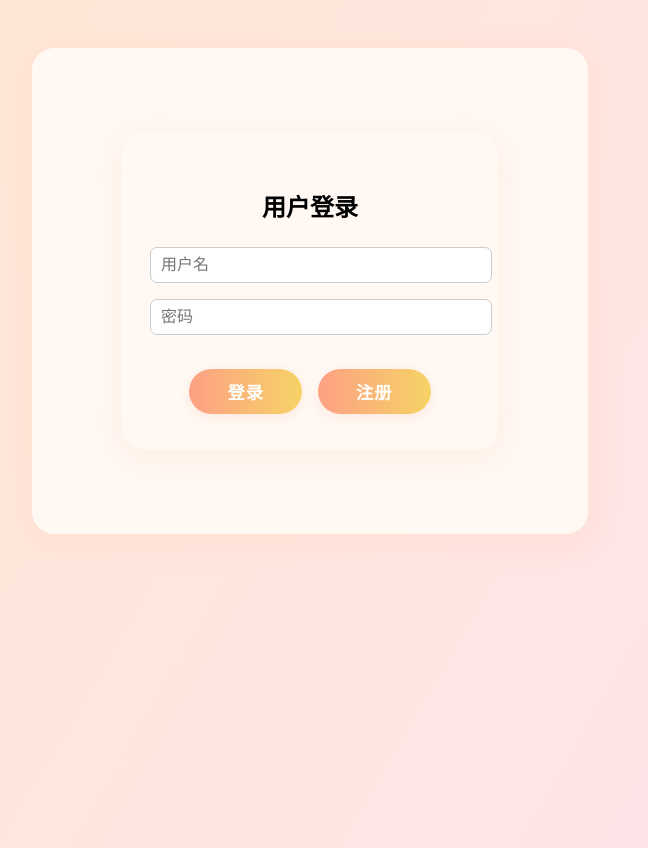
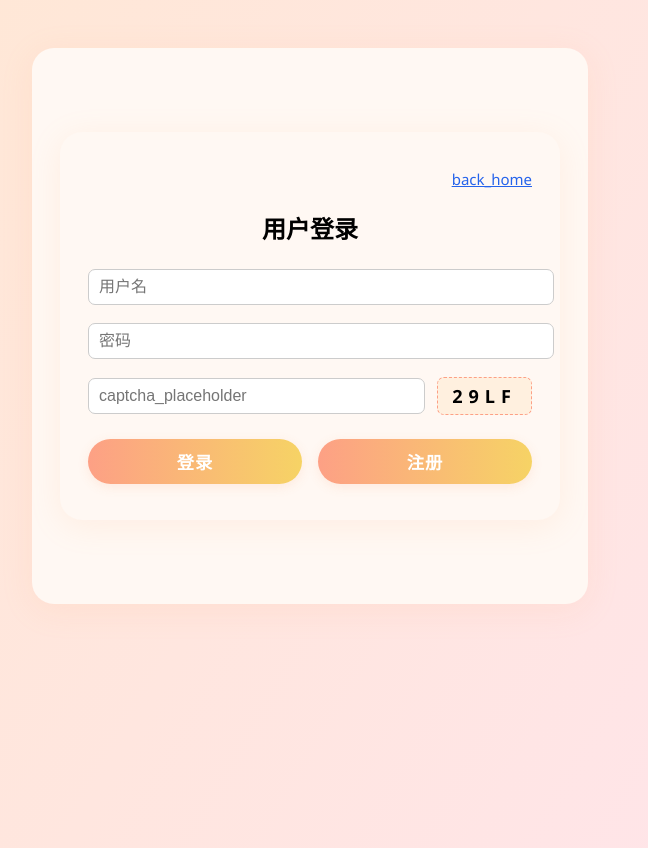
Before and after one commit to whdpanda/eatwhat-app, a React (Create React App) app in the folder frontend/: page /login in a window 1280 px wide. Shown: the whole page, without its empty margins (330-978 px from the left). Built offline with nearby package versions, Linux system fonts and the light colour scheme; no server answers.

Commit message:
增加驗證碼和返回

```diff
--- a/frontend/src/App.css
+++ b/frontend/src/App.css
@@ -2,7 +2,7 @@
 body {
   background: linear-gradient(120deg, #ffe8d2 0%, #ffe4ec 100%);
   min-height: 100vh;
-  font-family: 'Segoe UI', 'PingFang SC', 'Microsoft YaHei', Arial, sans-serif;
+  font-family: "Segoe UI", "PingFang SC", "Microsoft YaHei", Arial, sans-serif;
 }
 
 .app-container {
@@ -51,34 +51,37 @@ select:focus {
 }
 
 .button-main {
-  margin-top: 10px;
+  flex: 1 1 0;
+  border-radius: 30px;       /* 左右都是圆角 */
   background: linear-gradient(90deg, #fda085 0%, #f6d365 100%);
   color: #fff;
   border: none;
-  border-radius: 30px;
-  padding: 10px 38px;
+  padding: 10px 0;
   font-size: 1.08rem;
   font-weight: 700;
   letter-spacing: 0.06em;
   cursor: pointer;
   box-shadow: 0 3px 12px 0 rgba(249, 130, 77, 0.12);
   transition: background 0.3s, box-shadow 0.2s, transform 0.13s;
+  min-width: 200px;
 }
-
-.button-main:active {
-  transform: scale(0.98);
-  box-shadow: 0 2px 6px 0 rgba(249, 130, 77, 0.16);
-}
-
 .button-main:disabled {
-  background: #ffecd6;
-  color: #c3a984;
+  background: #ffd6a0;
   cursor: not-allowed;
-  box-shadow: none;
 }
 
 .restaurant-list {
   margin-top: 30px;
+}
+
+.restaurant-form .form-item {
+  margin-bottom: 22px;
+}
+
+/* 推荐按钮间距更大一些 */
+.restaurant-form .form-button {
+  margin-top: 36px;   /* 或32px，效果更松快 */
+  display: block;
 }
 
 .restaurant-item {
@@ -150,7 +153,7 @@ select:focus {
 
 .lang-menu {
   position: absolute;
-  left: 0;    /* 让下拉正好对齐按钮 */
+  left: 0; /* 让下拉正好对齐按钮 */
   top: 28px;
   background: #fff;
   border: 1px solid #b5b5b5;
@@ -165,7 +168,7 @@ select:focus {
   border-radius: 7px;
   font-size: 15px;
   font-weight: 400;
-  transition: background .12s;
+  transition: background 0.12s;
 }
 .lang-menu-item:hover {
   background: #f1ecec;
@@ -178,7 +181,7 @@ select:focus {
 }
 
 .app-header {
-  position: fixed;   /* 或 relative */
+  position: fixed; /* 或 relative */
   top: 24px;
   right: 28px;
   display: flex;
@@ -240,9 +243,9 @@ select:focus {
   padding: 6px 18px;
   font-size: 20px;
   border-radius: 7px;
-  background: transparent;   /* 透明 */
-  border: none;              /* 无边框 */
-  font-weight: 700;          /* 可选：加粗 */
+  background: transparent; /* 透明 */
+  border: none; /* 无边框 */
+  font-weight: 700; /* 可选：加粗 */
   cursor: pointer;
   display: flex;
   align-items: center;
@@ -250,7 +253,7 @@ select:focus {
 }
 
 .user-menu-trigger-plain:hover {
-  background: #f6f6f6;       /* 可选：hover微微高亮 */
+  background: #f6f6f6; /* 可选：hover微微高亮 */
 }
 
 /* App.css */
@@ -333,8 +336,69 @@ select:focus {
   margin-left: 4px;
 }
 
+.back-link-row {
+  text-align: right;
+  margin-bottom: 6px;
+}
+.back-link {
+  color: #2563eb;
+  font-size: 15px;
+  text-decoration: underline;
+  background: none;
+  border: none;
+  cursor: pointer;
+  display: inline-block;
+}
 
+.captcha-row {
+  display: flex;
+  align-items: center;
+  gap: 12px;
+  margin-bottom: 12px;
+}
 
+.captcha-code {
+  font-weight: bold;
+  letter-spacing: 6px;
+  font-size: 1.13em;
+  user-select: none;
+  padding: 6px 14px;
+  background: #fff0df;
+  border-radius: 7px;
+  cursor: pointer;
+  border: 1.5px dashed #fda085;
+  transition: background 0.2s;
+}
+.captcha-code:hover {
+  background: #ffe0b7;
+}
+
+.captcha-input {
+  flex: 1;
+  padding: 8px 10px;
+  font-size: 16px;
+  border: 1px solid #ccc;
+  border-radius: 7px;
+  outline: none;
+}
+
+.login-title {
+  text-align: center;
+  margin-bottom: 24px;
+}
+
+.login-field {
+  margin-bottom: 18px;
+}
+
+.login-input {
+  width: 100%;
+  font-size: 16px;
+  padding: 8px 10px;
+  border-radius: 7px;
+  border: 1px solid #ccc;
+  outline: none;
+}
 
 @media (max-width: 600px) {
   .app-container {
--- a/frontend/src/pages/LoginPage.tsx
+++ b/frontend/src/pages/LoginPage.tsx
@@ -1,75 +1,136 @@
-import React, { useState } from 'react';
-import { useNavigate } from 'react-router-dom';
-import { useTranslation } from 'react-i18next';
+import React, { useState, useEffect } from "react";
+import { useNavigate, Link } from "react-router-dom";
+import { useTranslation } from "react-i18next";
 
-const USER_KEY = 'eatwhat_user';
-const API_URL = process.env.REACT_APP_API_URL || 'http://localhost:8080';
+const USER_KEY = "eatwhat_user";
+const API_URL = process.env.REACT_APP_API_URL || "http://localhost:8080";
+
+const generateCaptcha = () => {
+  const chars = "ABCDEFGHJKLMNPQRSTUVWXYZ23456789";
+  let code = "";
+  for (let i = 0; i < 4; i++)
+    code += chars[Math.floor(Math.random() * chars.length)];
+  return code;
+};
 
 const LoginPage: React.FC = () => {
   const { t } = useTranslation();
-  const [username, setUsername] = useState('');
-  const [password, setPassword] = useState('');
-  const [err, setErr] = useState('');
+  const [username, setUsername] = useState("");
+  const [password, setPassword] = useState("");
+  const [err, setErr] = useState("");
   const [loading, setLoading] = useState(false);
+  const [captcha, setCaptcha] = useState("");
+  const [captchaInput, setCaptchaInput] = useState("");
+  const [captchaError, setCaptchaError] = useState("");
   const navigate = useNavigate();
+
+  useEffect(() => {
+    setCaptcha(generateCaptcha());
+  }, []);
+
+  const handleRefreshCaptcha = () => {
+    setCaptcha(generateCaptcha());
+    setCaptchaInput("");
+    setCaptchaError("");
+  };
 
   async function handleLogin(e: React.FormEvent) {
     e.preventDefault();
-    setErr('');
+    setErr("");
+    setCaptchaError("");
+
+    if (captchaInput.trim().toUpperCase() !== captcha) {
+      setCaptchaError(t("captcha_wrong"));
+      handleRefreshCaptcha();
+      return;
+    }
+
     setLoading(true);
     try {
       const res = await fetch(`${API_URL}/api/login`, {
-        method: 'POST',
-        headers: { 'Content-Type': 'application/json' },
+        method: "POST",
+        headers: { "Content-Type": "application/json" },
         body: JSON.stringify({ username, password }),
       });
       if (!res.ok) {
         const data = await res.json();
-        setErr(data.error || t('login_failed'));
+        setErr(data.error || t("login_failed"));
         setLoading(false);
         return;
       }
       const data = await res.json();
-      localStorage.setItem(USER_KEY, JSON.stringify({ username: data.username }));
-      navigate('/');
+      localStorage.setItem(
+        USER_KEY,
+        JSON.stringify({ username: data.username })
+      );
+      navigate("/");
     } catch (e) {
-      setErr(t('login_failed'));
+      setErr(t("login_failed"));
     }
     setLoading(false);
   }
 
-  // 注册跳转
-  const handleRegister = () => navigate('/register');
+  const handleRegister = () => navigate("/register");
 
   return (
-    <div className="app-container" style={{ maxWidth: 320 }}>
-      <h2 style={{ textAlign: 'center', marginBottom: 24 }}>{t('login_title')}</h2>
+    <div className="app-container login-page">
+      <div className="back-link-row">
+        <Link to="/" className="back-link">
+          {t("back_home")}
+        </Link>
+      </div>
+      <h2 className="login-title">{t("login_title")}</h2>
       <form onSubmit={handleLogin}>
-        <div style={{ marginBottom: 16 }}>
+        <div className="login-field">
           <input
             type="text"
-            placeholder={t('login_username')}
+            className="login-input"
+            placeholder={t("login_username")}
             value={username}
-            onChange={e => setUsername(e.target.value)}
-            style={{ width: '100%', fontSize: 16, padding: '8px 10px', borderRadius: 7, border: '1px solid #ccc' }}
+            onChange={(e) => setUsername(e.target.value)}
+            autoComplete="username"
           />
         </div>
-        <div style={{ marginBottom: 22 }}>
+        <div className="login-field">
           <input
             type="password"
-            placeholder={t('login_password')}
+            className="login-input"
+            placeholder={t("login_password")}
             value={password}
-            onChange={e => setPassword(e.target.value)}
-            style={{ width: '100%', fontSize: 16, padding: '8px 10px', borderRadius: 7, border: '1px solid #ccc' }}
+            onChange={(e) => setPassword(e.target.value)}
+            autoComplete="current-password"
           />
         </div>
+        {/* 验证码区块 */}
+        <div className="captcha-row">
+          <input
+            type="text"
+            className="captcha-input"
+            placeholder={t("captcha_placeholder")}
+            value={captchaInput}
+            onChange={(e) => setCaptchaInput(e.target.value)}
+            maxLength={4}
+          />
+          <span
+            className="captcha-code"
+            onClick={handleRefreshCaptcha}
+            title={t("captcha_refresh")}
+          >
+            {captcha}
+          </span>
+        </div>
+        {captchaError && <div className="error-msg">{captchaError}</div>}
         {err && <div className="error-msg">{err}</div>}
         <div className="login-actions">
           <button type="submit" className="button-main" disabled={loading}>
-            {loading ? t('loading') : t('login')}
+            {loading ? t("loading") : t("login")}
           </button>
-          <button type="button" className="button-main" onClick={handleRegister}>
-            {t('register')}
+          <button
+            type="button"
+            className="button-main"
+            onClick={handleRegister}
+          >
+            {t("register")}
           </button>
         </div>
       </form>
```
Also changed, not shown: frontend/src/components/RestaurantSearchForm.tsx (+52 -42 lines).
